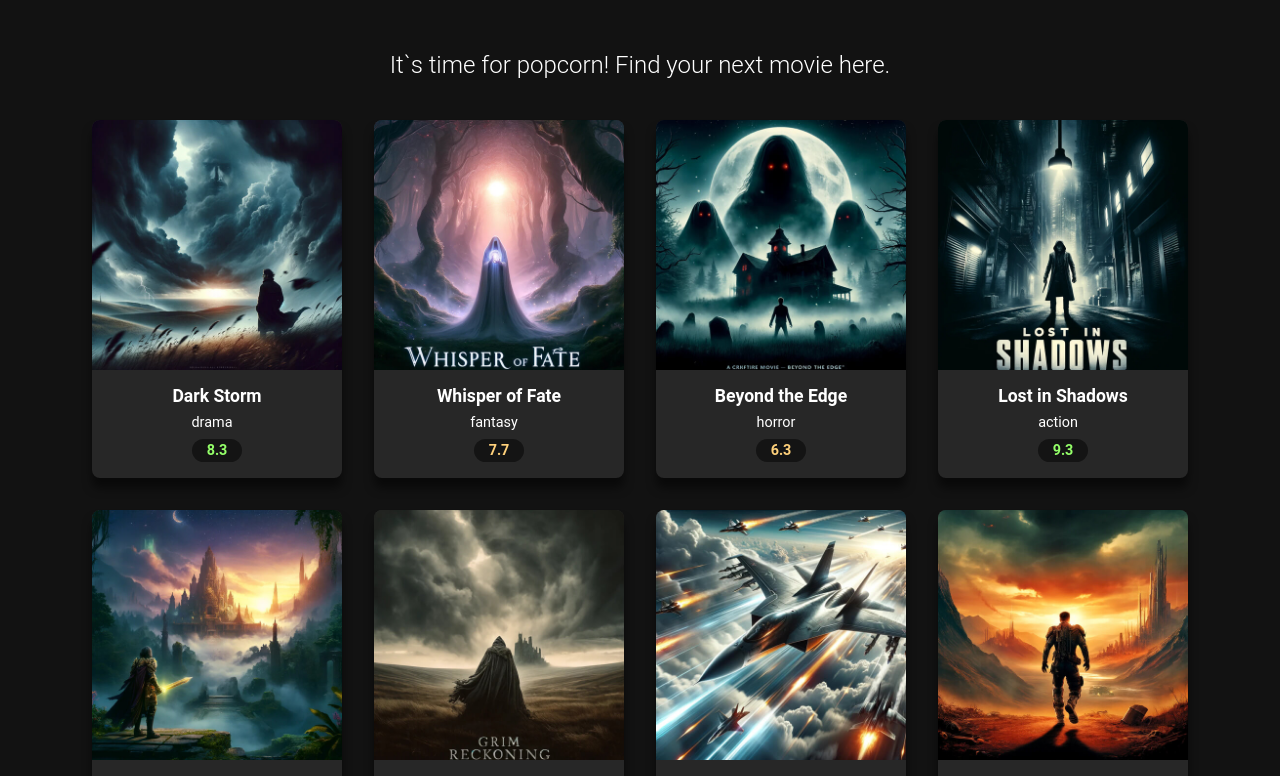
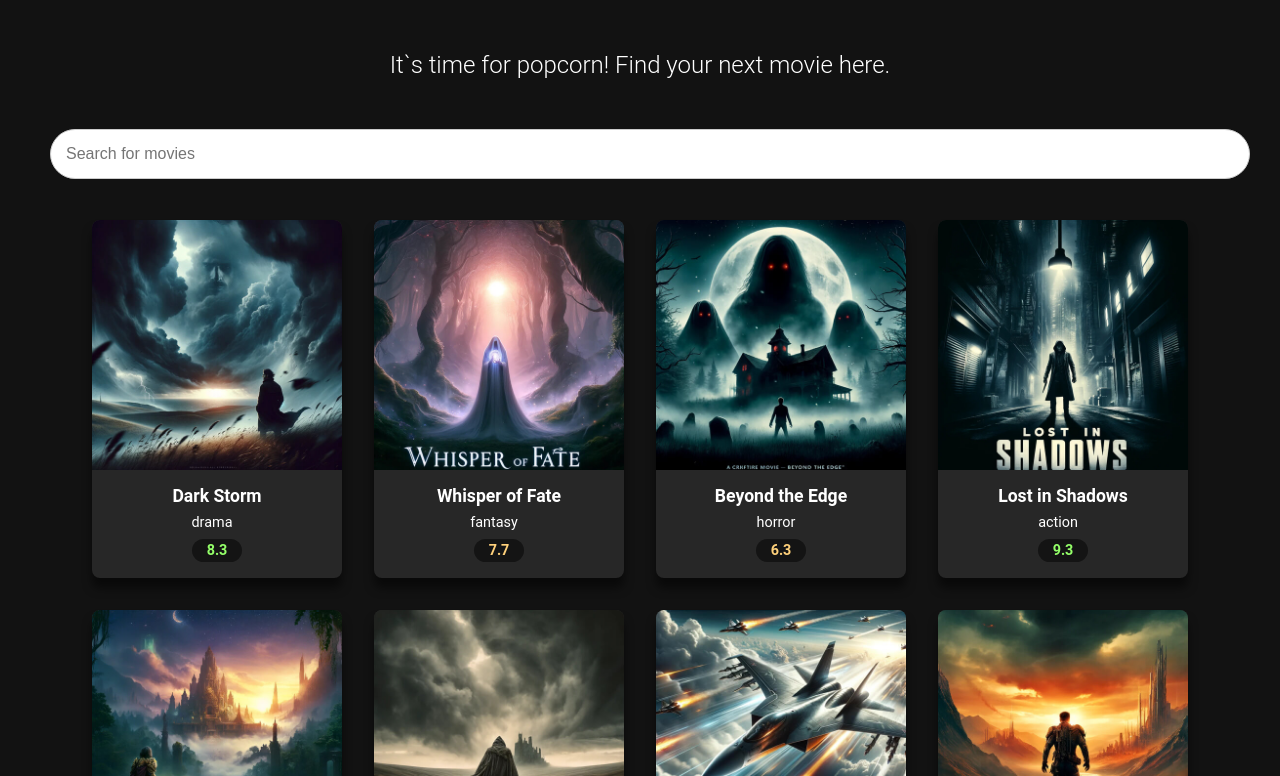
Before and after one commit to Sotten8/Moviedux, a React (Create React App) app: page / in a window 1280 px wide. Shown: the part 324-1100 px from the top of the page. Built offline with nearby package versions, Linux system fonts and the light colour scheme.

Commit message:
Add search bar and its logic

```diff
--- a/src/components/MoviesGrid.js
+++ b/src/components/MoviesGrid.js
@@ -4,6 +4,16 @@
 
 export default function MoviesGrid() {
   const [movies, setMovies] = useState([]);
+  const [searchTerm, setSearchTerm] = useState('');
+
+  const handleSearchChange = (e) => {
+    setSearchTerm(e.target.value);
+  };
+
+  const filteredMovies = movies.filter((movie) =>
+    movie.title.toLowerCase().includes(searchTerm.toLowerCase())
+  );
+
   useEffect(() => {
     fetch('movies.json')
       .then((response) => response.json())
@@ -11,10 +21,19 @@
   }, []);
 
   return (
-    <div className='movies-grid'>
-      {movies.map((movie) => (
-        <MovieCard movie={movie} key={movie.id}></MovieCard>
-      ))}
+    <div>
+      <input
+        type='text'
+        className='search-input'
+        placeholder='Search for movies'
+        value={searchTerm}
+        onChange={handleSearchChange}
+      />
+      <div className='movies-grid'>
+        {filteredMovies.map((movie) => (
+          <MovieCard movie={movie} key={movie.id}></MovieCard>
+        ))}
+      </div>
     </div>
   );
 }
```
